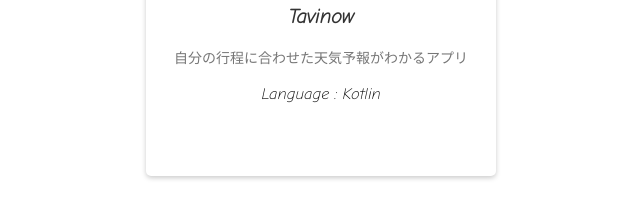
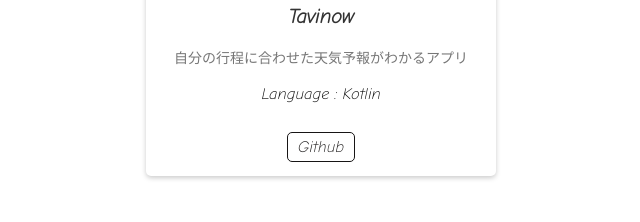
Before and after one commit to kobapi28/-portfolio, a Vue app: page / in a window 1280 px wide. Shown: the part 1720-1942 px from the top of the page, without its empty margins (319-959 px from the left). Built offline with nearby package versions, Linux system fonts and the light colour scheme; what vue-smoothscroll would draw is missing.

Commit message:
tavinowのリポジトリを作成

```diff
--- a/src/components/Work.vue
+++ b/src/components/Work.vue
@@ -10,7 +10,7 @@
               <p class="card-text">自分の行程に合わせた天気予報がわかるアプリ</p>
               <p class="card-lang">Language : Kotlin</p>
               <br>
-              <br>
+              <a href="https://github.com/shoma3571/tavinow" class="card-link github-link">Github</a>
             </div>
           </li>
           <li class="card">
```
